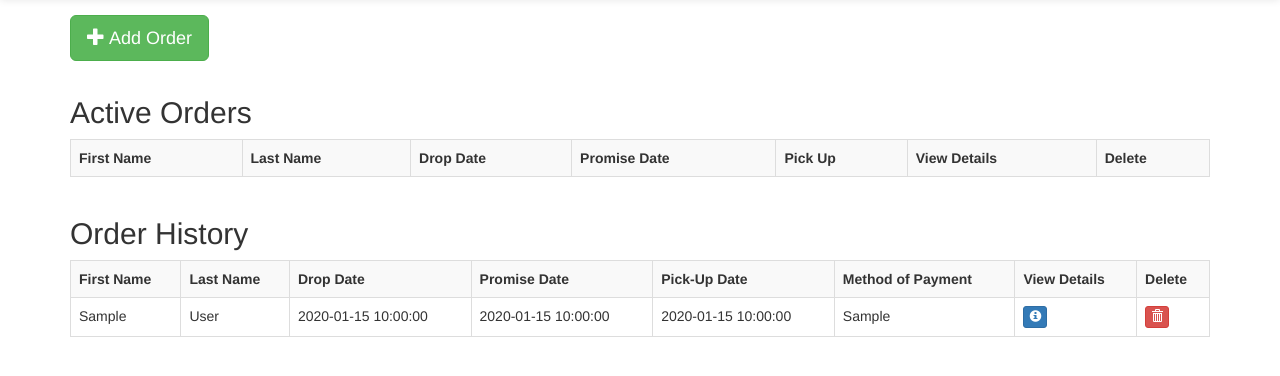
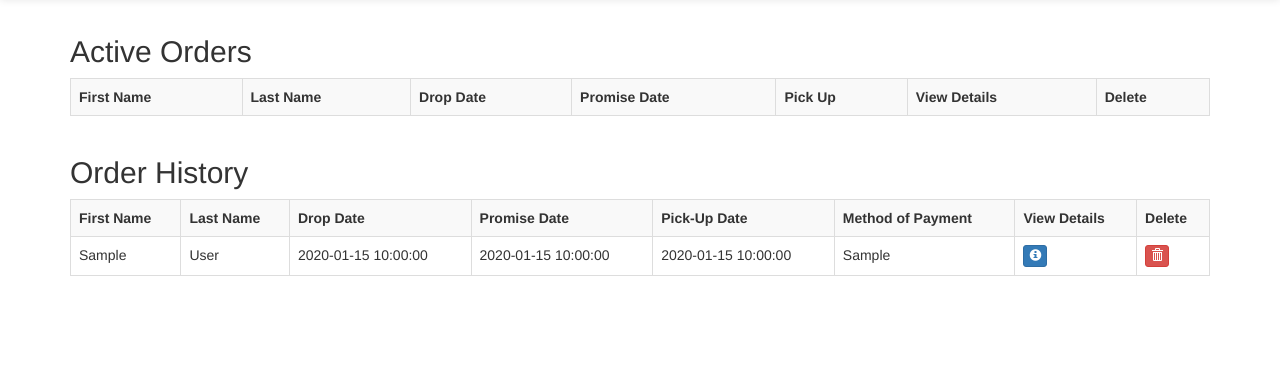
Before and after one commit to JoshHumpherys/COS300-Database-Project, a PHP site: page /order.php in a window 1280 px wide. Shown: the part 51-427 px from the top of the page. Run offline with PHP 8.4, Linux system fonts and the light colour scheme; tables that the repository leaves empty hold one stand-in row (values such as "Sample post"); lists and menus that the app fills with data are empty.

Commit message:
Remove old, nonfunctional add order button on order page

```diff
--- a/order.php
+++ b/order.php
@@ -14,7 +14,6 @@
             die();
         }
     ?>
-    <button style="margin-bottom:15px" class="btn btn-success btn-lg" data-title="Add" data-toggle="modal" data-target="#add"><span class="glyphicon glyphicon-plus"></span> Add Order</button>
     <h2>Active Orders</h2>
     <?php
         if(isset($_POST['pickup_confirm_button_name'])) {
```
